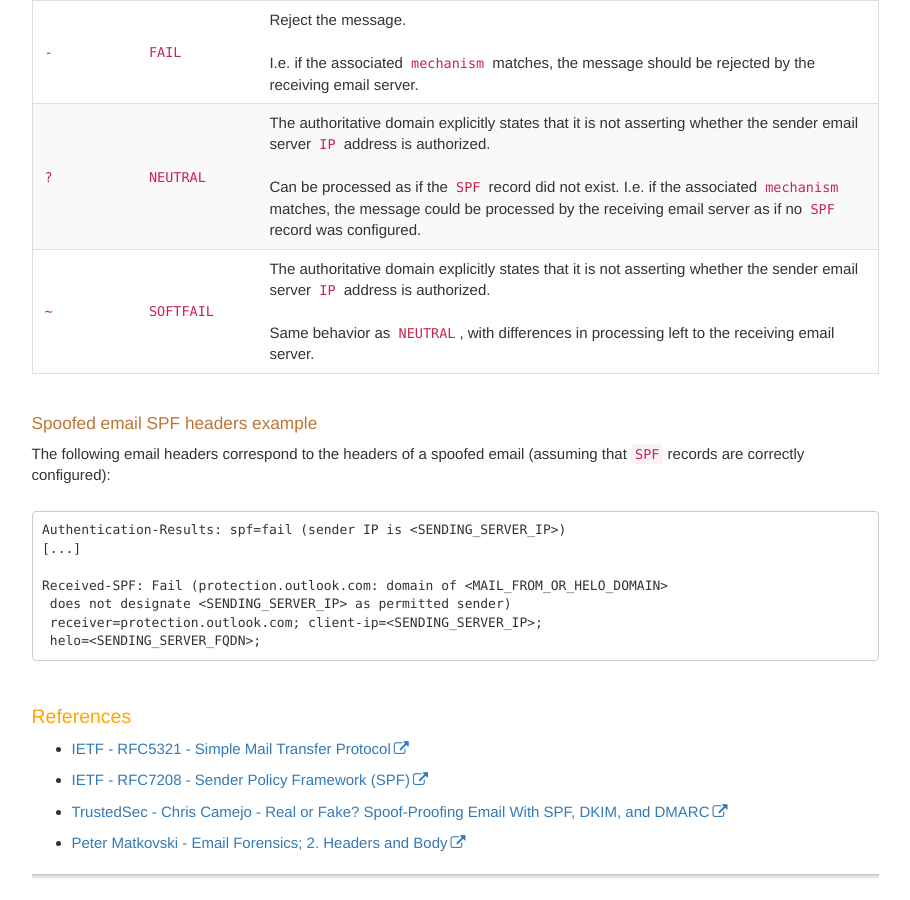
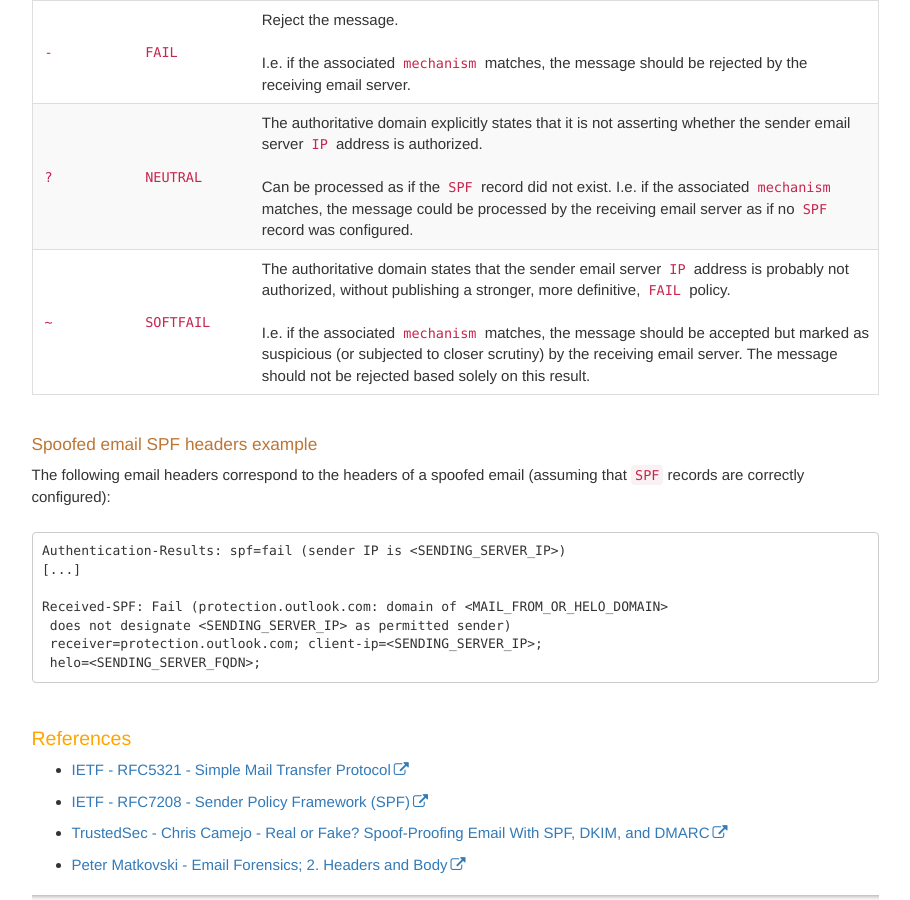
Before and after one commit to Qazeer/artefacts.help, a Jekyll site: the page built from pages/others/email_headers.md, in a window 1280 px wide and 900 px high, scrolled down 3121 px. Shown: the whole window, without its empty margins (331-1241 px from the left). Built offline with Jekyll 4.4.1, drawn with Linux system fonts in a browser that asks for light colours; comment, search, counter and statistics services are not loaded.

Commit message:
[Artefact] SMTP email headers - Fix the SPF SOFTFAIL description

```diff
--- a/pages/others/email_headers.md
+++ b/pages/others/email_headers.md
@@ -130,7 +130,7 @@ follow if the `mechanism` matches. The following `qualifiers` are supported:
 | `+` | `PASS` | Allow the message. <br><br> I.e. if the associated `mechanism` matches, the message should be accepted by the receiving email server. <br><br> Default if the `qualifier` is not specified. |
 | `-` | `FAIL` | Reject the message. <br><br> I.e. if the associated `mechanism` matches, the message should be rejected by the receiving email server. |
 | `?` | `NEUTRAL` | The authoritative domain explicitly states that it is not asserting whether the sender email server `IP` address is authorized. <br><br> Can be processed as if the `SPF` record did not exist. I.e. if the associated `mechanism` matches, the message could be processed by the receiving email server as if no `SPF` record was configured. |
-| `~` | `SOFTFAIL` | The authoritative domain explicitly states that it is not asserting whether the sender email server `IP` address is authorized. <br><br> Same behavior as `NEUTRAL`, with differences in processing left to the receiving email server. |
+| `~` | `SOFTFAIL` | The authoritative domain states that the sender email server `IP` address is probably not authorized, without publishing a stronger, more definitive, `FAIL` policy. <br><br> I.e. if the associated `mechanism` matches, the message should be accepted but marked as suspicious (or subjected to closer scrutiny) by the receiving email server. The message should not be rejected based solely on this result. |
 
 #### Spoofed email SPF headers example
 
```
